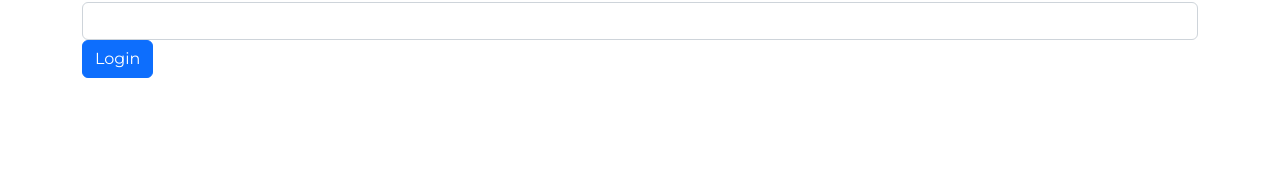
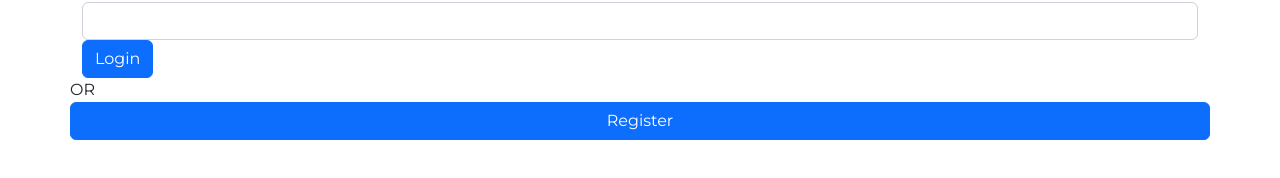
Before and after one commit to Polito-SE2-Team14/HikeTracker, a React (Create React App) app in the folder client/: page /login in a window 1280 px wide. Shown: the part 288-466 px from the top of the page. Built offline with nearby package versions, Linux system fonts and the light colour scheme.

Commit message:
Added Register button to Login page :sparkles:

```diff
--- a/client/src/pages/LoginPage.js
+++ b/client/src/pages/LoginPage.js
@@ -1,6 +1,6 @@
 import "../styles/LoginPage.css";
 
-import { Container, Row } from "react-bootstrap";
+import { Button, Container, Row } from "react-bootstrap";
 import { useNavigate } from "react-router-dom";
 import { useState } from "react";
 
@@ -17,6 +17,8 @@ export function LoginPage(props) {
 		navigate("/");
 	};
 
+	let handleRegistration = () => navigate("/registration");
+
 	return (
 		<Container className="login-form">
 			<Row>
@@ -29,6 +31,8 @@ export function LoginPage(props) {
 					login={handleLogin}
 				/>
 			</Row>
+			<Row>OR</Row>
+			<Row><Button type="button" onClick={handleRegistration}>Register</Button></Row>
 		</Container>
 	);
 }
```
